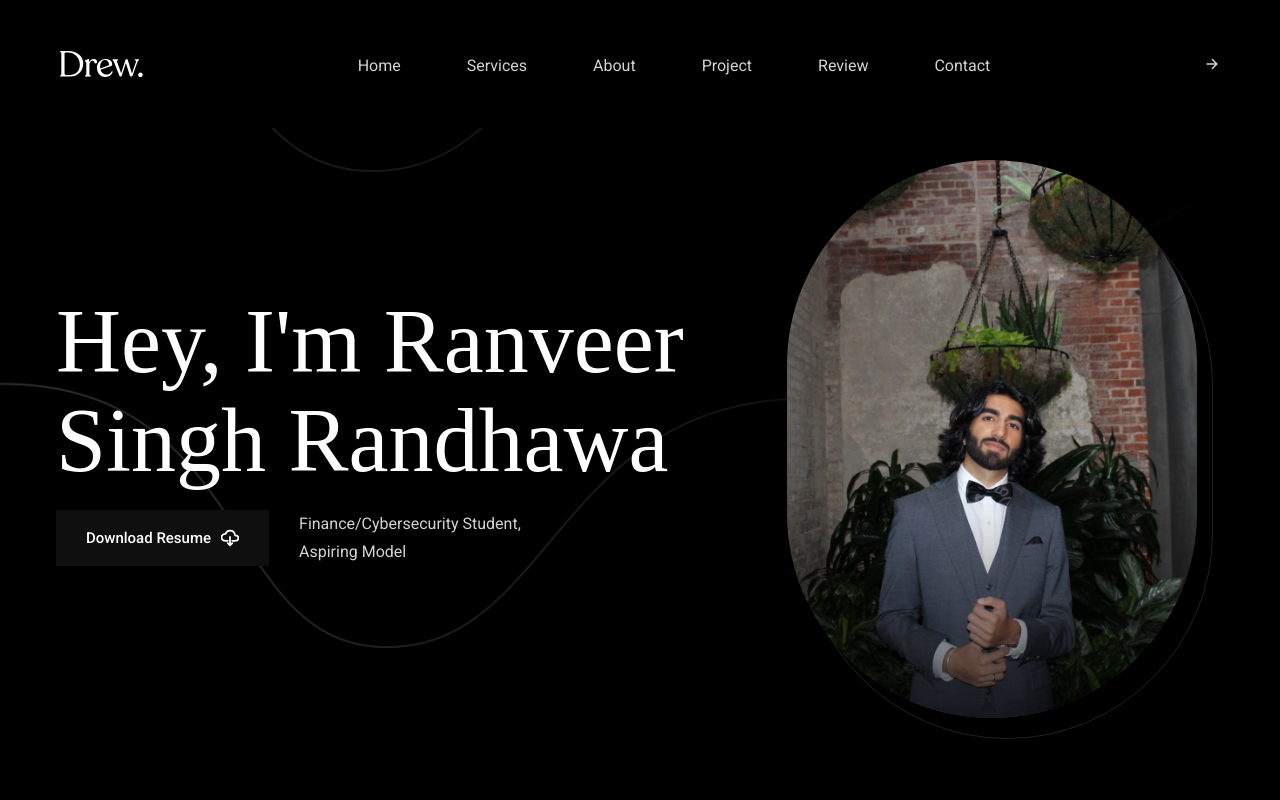
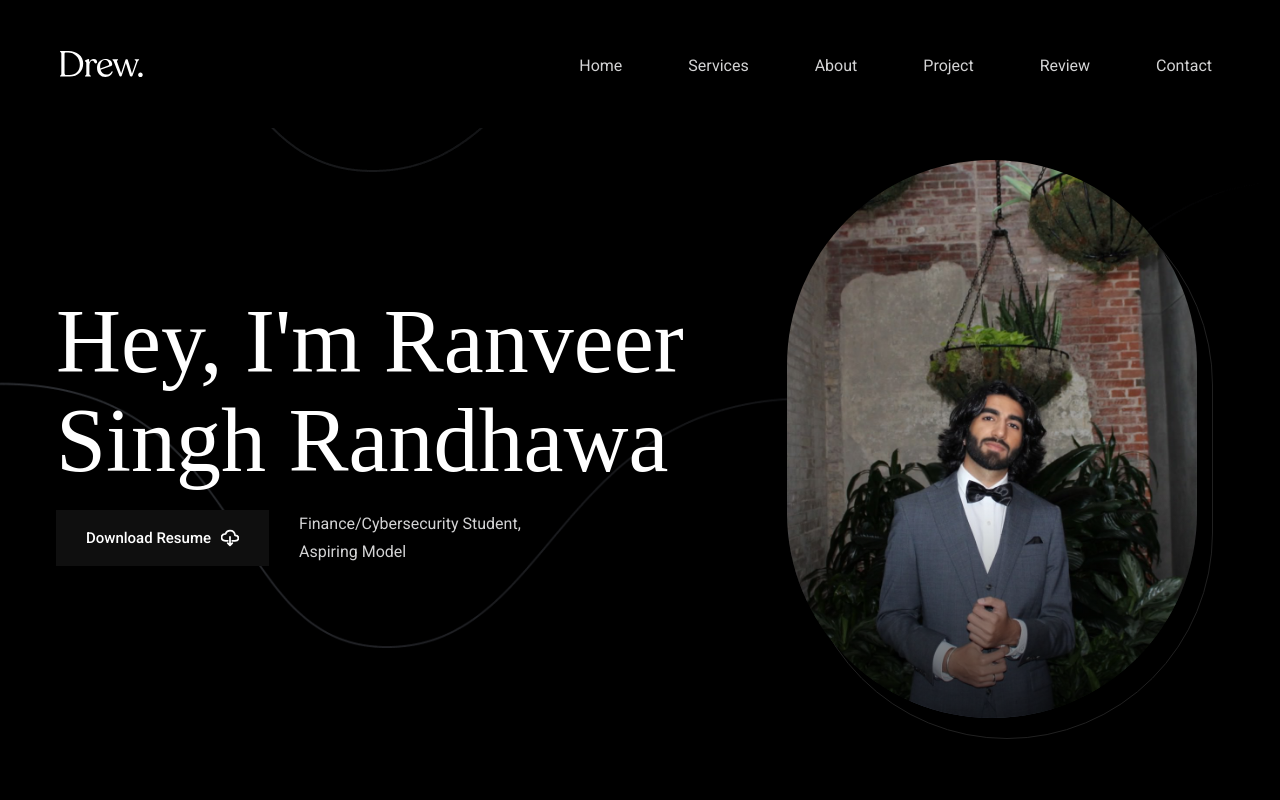
Before and after one commit to Ranveer-Randhawa/ranveer-randhawa.github.io, a plain HTML site: page index.html in a window 1280 px wide. Shown: the top 800 px of the page. Drawn offline with nearby package versions, Linux system fonts and the light colour scheme; a web font is replaced by a local one.

Commit message:
Update index.html

```diff
--- a/index.html
+++ b/index.html
@@ -107,10 +107,6 @@
 
       </nav>
 
-
-
-        <ion-icon name="arrow-forward" aria-hidden="true"></ion-icon>
-      </a>
 
       <button class="nav-open-btn btn:hover" aria-label="open menu" data-nav-toggler>
         <span class="line line-1"></span>
```
